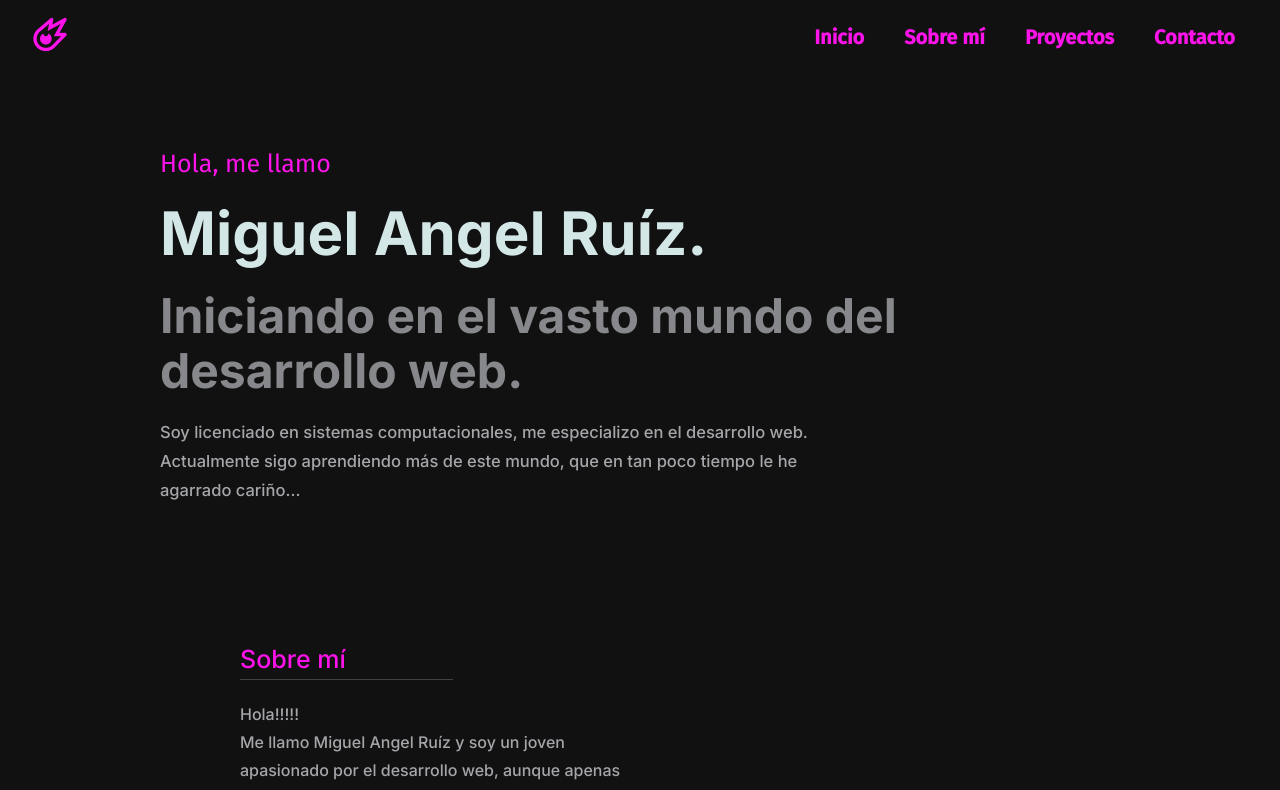
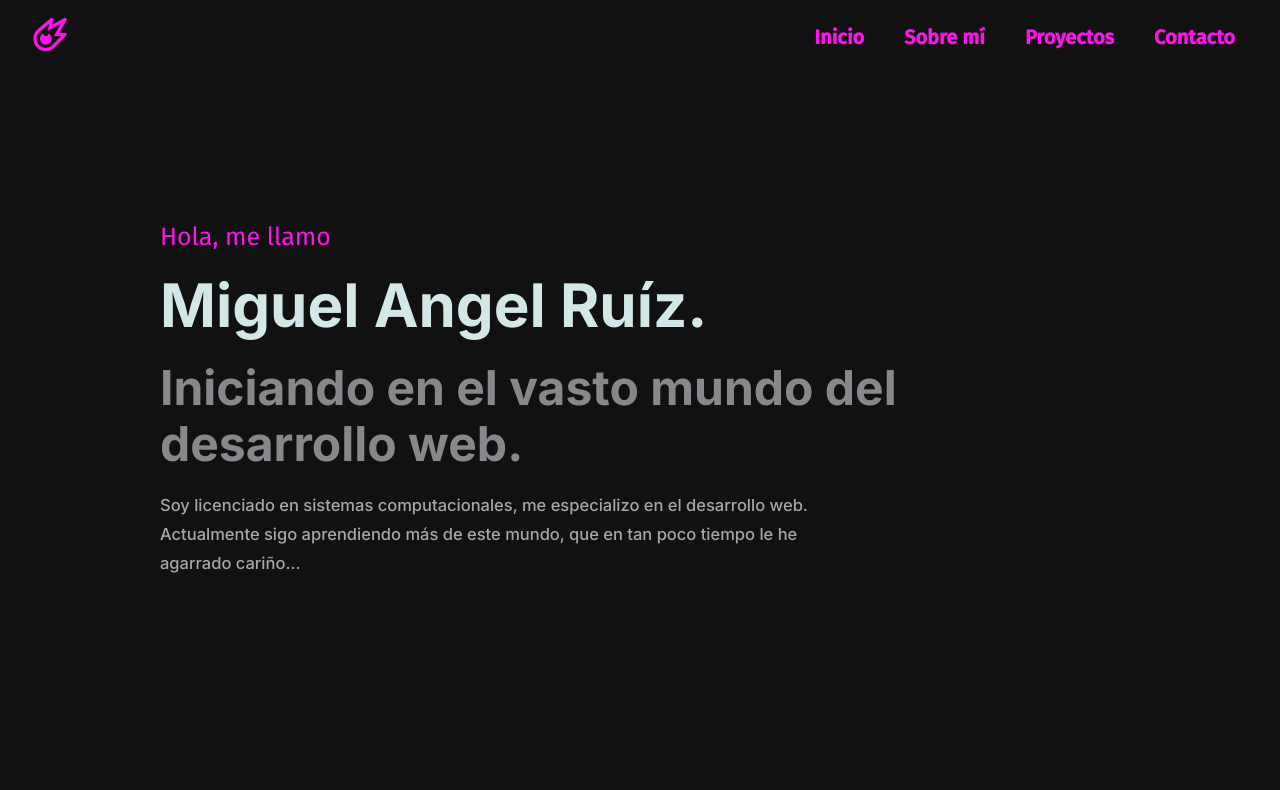
Before and after one commit to miguel0125-mex/portfolio-new, a website: page index.html in a window 1280 px wide. Shown: the top 790 px of the page. Drawn offline with nearby package versions, Linux system fonts and the light colour scheme.

Commit message:
rediseño de portafolio: estilos home

```diff
--- a/index.html
+++ b/index.html
@@ -36,10 +36,10 @@
             </ul>
         </nav>
     </header>
+
     <main>
-        <div id="home" class="inicio">
-            <div class="container">
-                <div class="inicio-info">
+        <section id="home" class="inicio">
+            <div class="inicio-info container">
                 <div class="p-init">
                     <p class="inicio-pre">Hola, me llamo</p>
                 </div>
@@ -53,8 +53,8 @@
                     <p class="inicio-pre3">Soy licenciado en sistemas computacionales, me especializo en el desarrollo web. Actualmente sigo aprendiendo más de este mundo, que en tan poco tiempo le he agarrado cariño...</p>
                 </div>
             </div>
-            </div>
-        </div>
+        </section>
+
         <div id="about" class="about">
             <div class="container about_div">
                 <div class="about_info">
--- a/sass/components/_header.scss
+++ b/sass/components/_header.scss
@@ -49,7 +49,7 @@
                 left: 0;
                 width: 100%;
                 height: 100%;
-                background: #111111fa;
+                background: #000;
                 z-index: 999;
                 align-items: center;
                 text-align: center;
--- a/sass/components/_inicio.scss
+++ b/sass/components/_inicio.scss
@@ -1,12 +1,13 @@
 .inicio {
-    max-height: 75vh;
-    padding-top: 15rem;
-    display: block;
+    min-height: 100vh;
+    // padding-top: 15rem;
+    display: flex;
     position: relative;
     z-index: -1;
+    align-items: center;
     @include tablet {
         & {
-            padding-top: 11rem;
+            // padding-top: 11rem;
         }
     }
 }
```
Also changed, not shown: assets/css/styles.css, 1 other file. Lines whose indentation alone changed are shown as unchanged.
